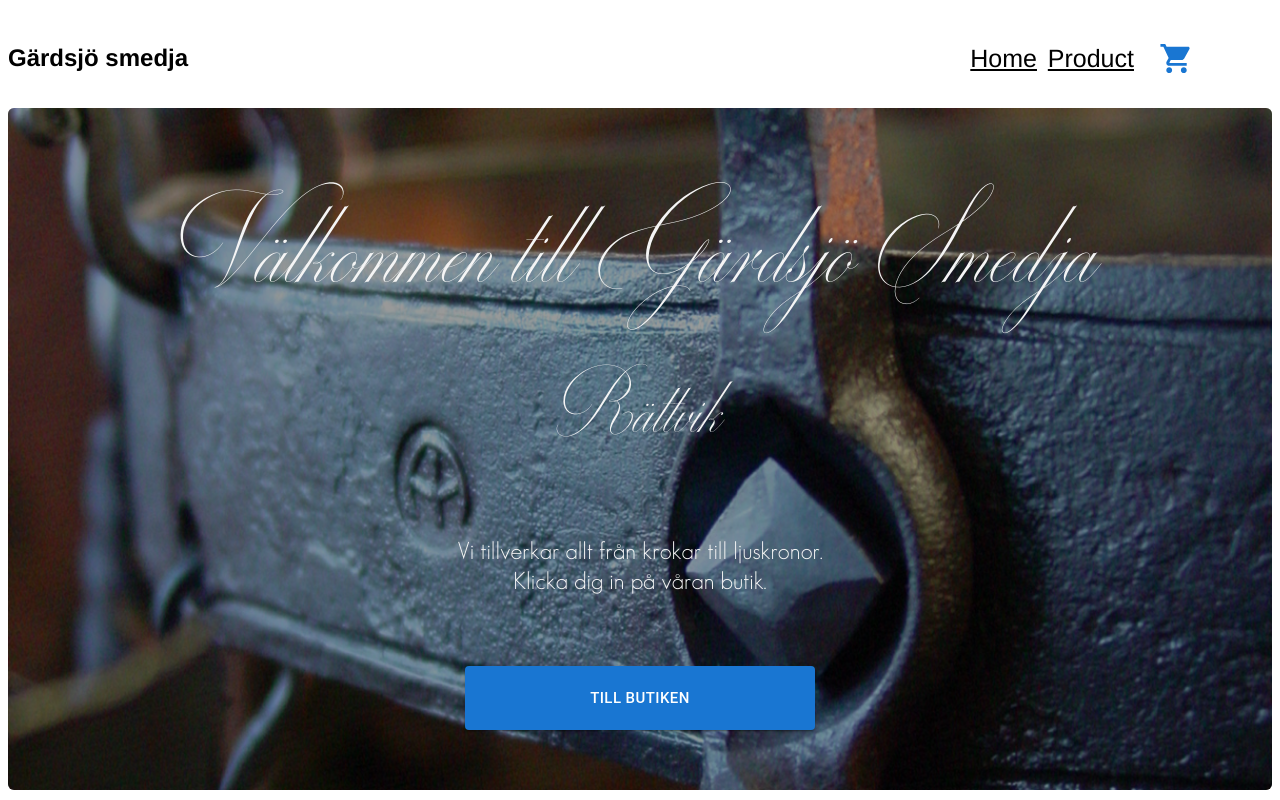
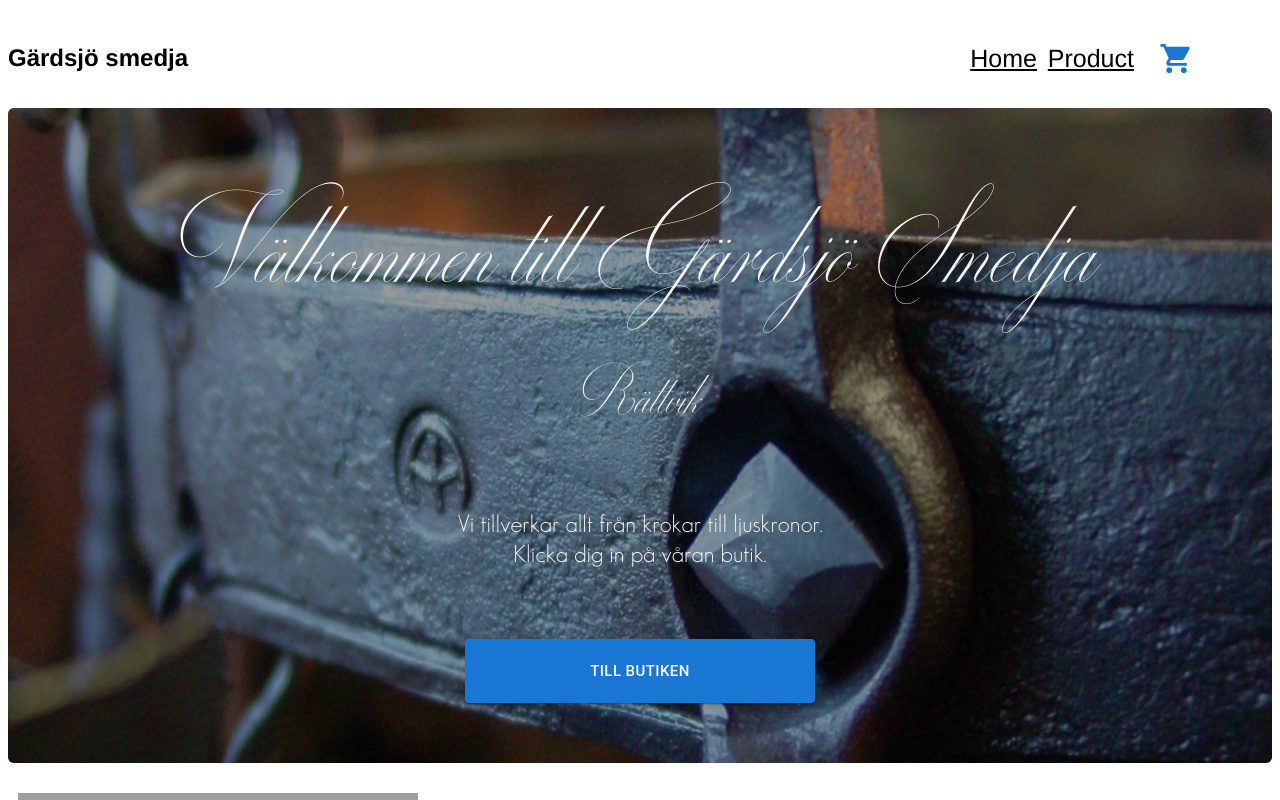
Before and after one commit to Frontend-YH/JOL, a React (Vite) app: page / in a window 1280 px wide. Shown: the top 800 px of the page. Built offline with nearby package versions, Linux system fonts and the light colour scheme; no server answers; grey boxes are pictures that could not be loaded.

Commit message:
Front bg animation update2

```diff
--- a/src/components/start-container.css
+++ b/src/components/start-container.css
@@ -141,7 +141,11 @@
         font-weight: 500;
 
     }
-    .start-container {
+    .start-container h3 {
+
+        font-size: 7vw;
+        font-weight: 500;
+
 
     }
 }
@@ -152,7 +156,11 @@
         font-weight: 500;
 
     }
-    .start-container {
+    .start-container h3 {
+
+        font-size: 6vw;
+        font-weight: 500;
+
 
     }
 }
```
